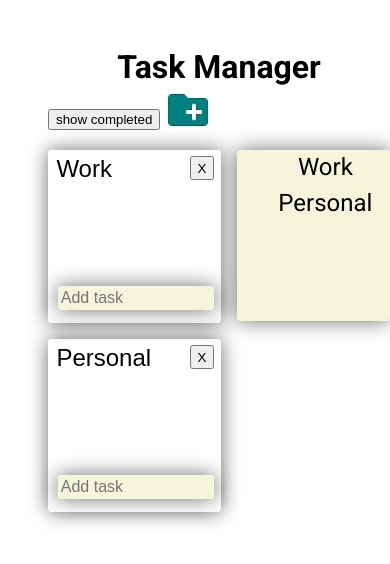
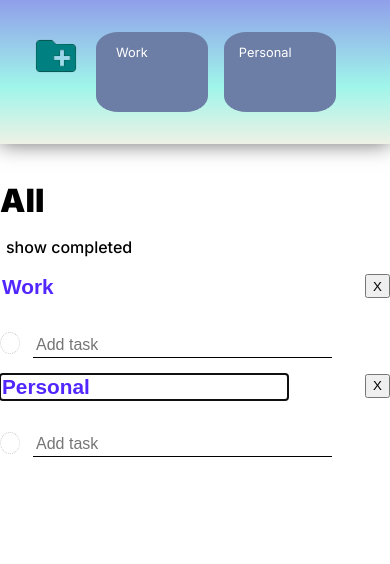
Before and after one commit to Luciensday/to-do-list-mix-trial, a plain HTML site: page index.html in a window 390 px wide. Drawn offline with Linux system fonts and the light colour scheme.

Commit message:
css small screen

```diff
--- a/index.html
+++ b/index.html
@@ -6,24 +6,25 @@
     <title>Task Manager</title>
     <link rel="stylesheet" href="styles/styles.css" />
     <link rel="preconnect" href="https://fonts.gstatic.com" />
+    <link rel="preconnect" href="https://fonts.googleapis.com" />
+    <link rel="preconnect" href="https://fonts.gstatic.com" crossorigin />
     <link
-      href="https://fonts.googleapis.com/css2?family=Roboto:wght@400;700&display=swap"
+      href="https://fonts.googleapis.com/css2?family=Inter:wght@100;300;400;500;900&display=swap"
       rel="stylesheet"
     />
-    <link rel="icon" href="images/favicon/favicon.ico" />
     <script defer type="module" src="./scripts/index.js"></script>
     <script defer type="module" src="./scripts/index.test.js"></script>
   </head>
 
   <body>
-    <h1>Task Manager</h1>
-    <button id="showHideCompleted">show completed</button>
-
-    <button id="createGroupButton"></button>
-
     <div class="outerFlex">
-      <div class="groupsContainer"></div>
-      <div id="sidebar"></div>
+      <div id="sidebar">
+        <button id="createGroupButton"></button>
+      </div>
+      <div class="groupsContainer">
+        <h1>All</h1>
+        <button id="showHideCompleted">show completed</button>
+      </div>
     </div>
   </body>
 
--- a/scripts/index.js
+++ b/scripts/index.js
@@ -172,7 +172,7 @@ function handleTaskDeleteButton(item, taskItem, containerElement) {
 }
 
 // Add group
-export function createGroupUsingTemplate(groupName) {
+function createGroupUsingTemplate(groupName) {
   const containerElement = document.querySelector(".groupsContainer");
   const template = document.querySelector("#groupTemplate");
   const domFragment = template.content.cloneNode(true);
@@ -180,6 +180,15 @@ export function createGroupUsingTemplate(groupName) {
   // Define the group title
   const groupTitle = domFragment.querySelector(".groupTitle");
   const uniqueId = generateUniqueGroupID();
+
+  // // Promise that resolves when the group title has text
+  // const groupNamePromise = new Promise((resolve) => {
+  //   groupTitle.addEventListener("input", function inputHandler() {
+  //     // Remove the event listener after input is detected
+  //     groupTitle.removeEventListener("input", inputHandler);
+  //     resolve(groupTitle.value.trim());
+  //   });
+  // });
 
   if (groupName) {
     groupTitle.value = groupName;
@@ -218,6 +227,22 @@ export function createGroupUsingTemplate(groupName) {
   });
 
   createFolder(groupTitle, uniqueId);
+
+  // Wait for the user to input text in the group title
+  // groupNamePromise.then((userGroupName) => {
+  //   // Update the groups array
+  //   const newGroup = {
+  //     id: uniqueId,
+  //     name: userGroupName || "",
+  //     tasks: [],
+  //   };
+
+  //   groups.push(newGroup);
+
+  //   if (userGroupName) {
+  //     createFolder(userGroupName, uniqueId);
+  //   }
+  // });
 }
 
 // Delete Group
--- a/styles/styles.css
+++ b/styles/styles.css
@@ -1,153 +1,130 @@
 /*Global variables*/
 :root {
   --medium-dark-grey: rgba(37, 37, 37, 0.719);
-  --font: "Roboto", sans-serif;
 
   --toDoColour: #a3cef1;
   --inProgressColour: #ffca28;
   --completedColour: #81c784;
-
   --box-shadow-light: 0 0 1.25rem rgba(0, 0, 0, 0.58);
   --box-shadow-hard: 0 0 3.75rem rgba(0, 0, 0, 0.9);
+
+  --sideBar-linear-dark-blue: #909fea;
+  --sideBar-linear-green: #9ff5ea;
+  --sideBar-linear-white: #eef1e5;
+  --folder-blue: #6c7ea6;
+  --black: #000000;
+  --white: #ffffff;
+  --blue: #5226ff;
+  --font-inter: "Inter", sans-serif;
 }
 
 body {
-  margin: 3rem;
-  margin-right: 0;
+  width: 100vw;
   padding: 0;
-  font-family: var(--font);
+  margin: 0;
 }
 
-h1 {
+/* h1 {
   font-size: 2rem;
   margin-left: auto;
   margin-right: auto;
   margin-bottom: 0;
   width: fit-content;
+} */
+
+/* sidebar  */
+.folderContainer {
+  background-color: var(--folder-blue);
+  width: 7rem;
+  height: 5rem;
+  display: flex;
+  flex-wrap: wrap;
+  justify-content: center;
+  align-items: center;
+  flex-direction: column;
+  text-align: center;
+  border-radius: 20%;
 }
-
 h2 {
-  font-size: 1.5em;
+  font-size: 0.8em;
+  color: var(--white);
   margin-top: 0;
   margin-bottom: 0.5rem;
   text-align: center;
-  font-weight: normal;
+  font-family: var(--font-inter);
+  font-weight: 400;
 }
 
 .groupTitle {
-  font-size: 1.5rem;
-  margin: 0;
-  margin-left: auto;
-  margin-right: auto;
+  font-size: 1.3rem;
   background-color: transparent;
   border: none;
-  width: 100%;
-  outline: none;
+  width: fit-content;
+  color: var(--blue);
+  font-weight: 600;
 }
 
+#sidebar {
+  display: flex;
+  flex-direction: row;
+  gap: 1rem;
+  box-shadow: var(--box-shadow-light);
+  padding: 2rem;
+  height: fit-content;
+
+  background: linear-gradient(
+    90deg,
+    var(--sideBar-linear-dark-blue) 0%,
+    var(--white) 100%
+  );
+}
+
+/* Topbar */
+h1 {
+  font-size: 2rem;
+  font-family: var(--font-inter);
+  margin-bottom: 0;
+}
 .topBar {
   display: flex;
   flex-direction: row;
   justify-content: space-between;
 }
+#showHideCompleted {
+  background: none;
+  border: none;
+  width: fit-content;
+  font-family: var(--font-inter);
+  cursor: pointer;
+  font-size: 1rem;
+  font-weight: 500;
+}
 
 .outerFlex {
   display: flex;
-  justify-content: space-between;
+  flex-direction: column;
   gap: 1rem;
   height: 70vh;
 }
 
-/* .hidden {
-  width: 5rem !important;
-} */
-
-#sidebar {
-  display: block;
-  position: relative;
-  width: 200%;
-  background-color: beige;
-  box-shadow: var(--box-shadow-light);
-  padding-left: 1.5rem;
-  padding-top: 0.2rem;
-  padding-bottom: 0.5rem;
-  padding-right: 0;
-  overflow: hidden;
-  transition: width 0.3s ease;
-  border-radius: 0.2rem;
-  height: fit-content;
-  min-height: 10rem;
-}
-
-/* Since we're toggling the hidden class, we'll use one arrow image that indicates expansion */
-.hidden .sidebar-toggle {
-  background-image: url("../images/left.png");
-}
-
-.sidebar-toggle {
-  position: absolute;
-  left: 0px; /* Align to the left edge of the sidebar */
-  top: 50%; /* Center vertically */
-  transform: translateY(-50%);
-  width: 1.5rem;
-  height: 1.5rem;
-  background-repeat: no-repeat;
-  background-position: center;
-  background-size: contain;
-  box-shadow: 0px 1px 10px rgba(0, 0, 0, 1);
-  border-radius: 50%;
-  cursor: pointer;
-}
-
-/* Ensure .sidebar-toggle is always visible */
-#sidebar:not(.hidden) .sidebar-toggle {
-  background-image: url("../images/right.png"); /* Arrow pointing left when sidebar is not hidden */
-}
-
 .groupsContainer {
   display: flex;
-  flex-direction: row;
-  justify-content: space-between;
-  align-content: flex-start;
-  flex-wrap: wrap;
-  gap: 1rem;
-}
-
-.tasksContainer {
-  display: block;
-  flex: 1 1 calc(33.333% - 2rem);
   flex-direction: column;
   justify-content: space-between;
-  min-width: 10rem;
-  /* max-width: 30%;*/
-  height: fit-content;
-  min-height: 10rem;
-  border-radius: 0.2rem;
-  padding: 0.4rem;
-  box-shadow: var(--box-shadow-light);
-}
-
-.groupTitle {
-  height: 1.5rem;
+  gap: 1rem;
 }
 
 .listAndField {
   display: flex;
   flex-direction: column;
-  min-height: 8rem;
+
   justify-content: space-between;
 }
 
+/* list item */
 ul {
   padding: 0;
   list-style-type: none;
-}
-
-li {
-  white-space: nowrap;
-  flex-wrap: nowrap;
-  overflow: hidden;
-  text-overflow: ellipsis;
 }
 
 .taskItem,
@@ -156,29 +133,30 @@ li {
   justify-content: space-between;
   font-size: medium;
   border-style: none;
-  border-radius: 0.2rem;
+
   list-style-type: none;
   padding: 0.2rem 0.2rem;
-  background-color: beige;
+
   margin-bottom: 0.2rem;
-  box-shadow: var(--box-shadow-light);
+
   transition: transform 0.15s ease;
   outline: none;
 }
 
+.addTaskField,
+.taskText {
+  border-bottom: 0.1rem solid black;
+}
+
 .taskItem:focus,
-.taskItem:hover,
-.addTaskField:focus,
-.addTaskField:hover {
-  transform: scale(1.03);
-  box-shadow: var(--box-shadow-hard);
+.addTaskField:focus {
   background-color: rgb(275, 275, 250);
+  border-bottom: 0.1rem solid black;
 }
 
 .addTaskFieldAndButton {
   display: flex;
-  width: 100%;
-  justify-content: space-between;
+  width: 85%;
   gap: 0.2rem;
 }
 
@@ -189,19 +167,15 @@ li {
   text-align: left;
 }
 
-p,
 .taskText,
 .taskText:focus,
 .taskText:hover {
-  white-space: nowrap;
-  flex-wrap: nowrap;
-  overflow: hidden;
-  text-overflow: ellipsis;
   margin: 0;
   background-color: transparent;
   border: none;
   outline: none;
-  width: 100%;
+  width: 80%;
+  border-bottom: 0.1rem solid black;
 }
 
 #createGroupButton {
@@ -215,20 +189,6 @@ p,
   outline: none;
   padding: 10px 20px;
   cursor: pointer;
-  margin-bottom: 1rem;
-}
-
-.moveToCompleted {
-  background-image: url("../images/check.png");
-  background-color: transparent;
-  height: 1rem;
-  width: 1rem;
-  background-size: cover;
-  background-repeat: no-repeat;
-  border: none;
-  outline: none;
-  cursor: pointer;
-  margin: 0;
 }
 
 .deleteGroupButton {
@@ -237,18 +197,8 @@ p,
   width: auto;
 }
 
-#clearTasksButton {
-  position: absolute;
-  bottom: 1rem;
-  left: 50%;
-  transform: translateX(-50%);
-  height: 1.5rem;
-}
-
-/* >>>> */
-
 .taskCircle,
-circle {
+.circle {
   width: 20px;
   height: 20px;
   border: 1px dotted #ccc; /* Dotted border for the circle */
@@ -264,3 +214,24 @@ circle {
 .hidden {
   display: none;
 }
+
+/* medium screen */
+
+@media (min-width: 370px) {
+  #sidebar {
+    display: flex;
+    flex-direction: row;
+    gap: 1rem;
+    box-shadow: var(--box-shadow-light);
+    padding: 2rem;
+    height: fit-content;
+    flex-wrap: wrap;
+
+    background: linear-gradient(
+      180deg,
+      var(--sideBar-linear-dark-blue) 0%,
+      var(--sideBar-linear-green) 60%,
+      var(--sideBar-linear-white) 100%
+    );
+  }
+}
```
